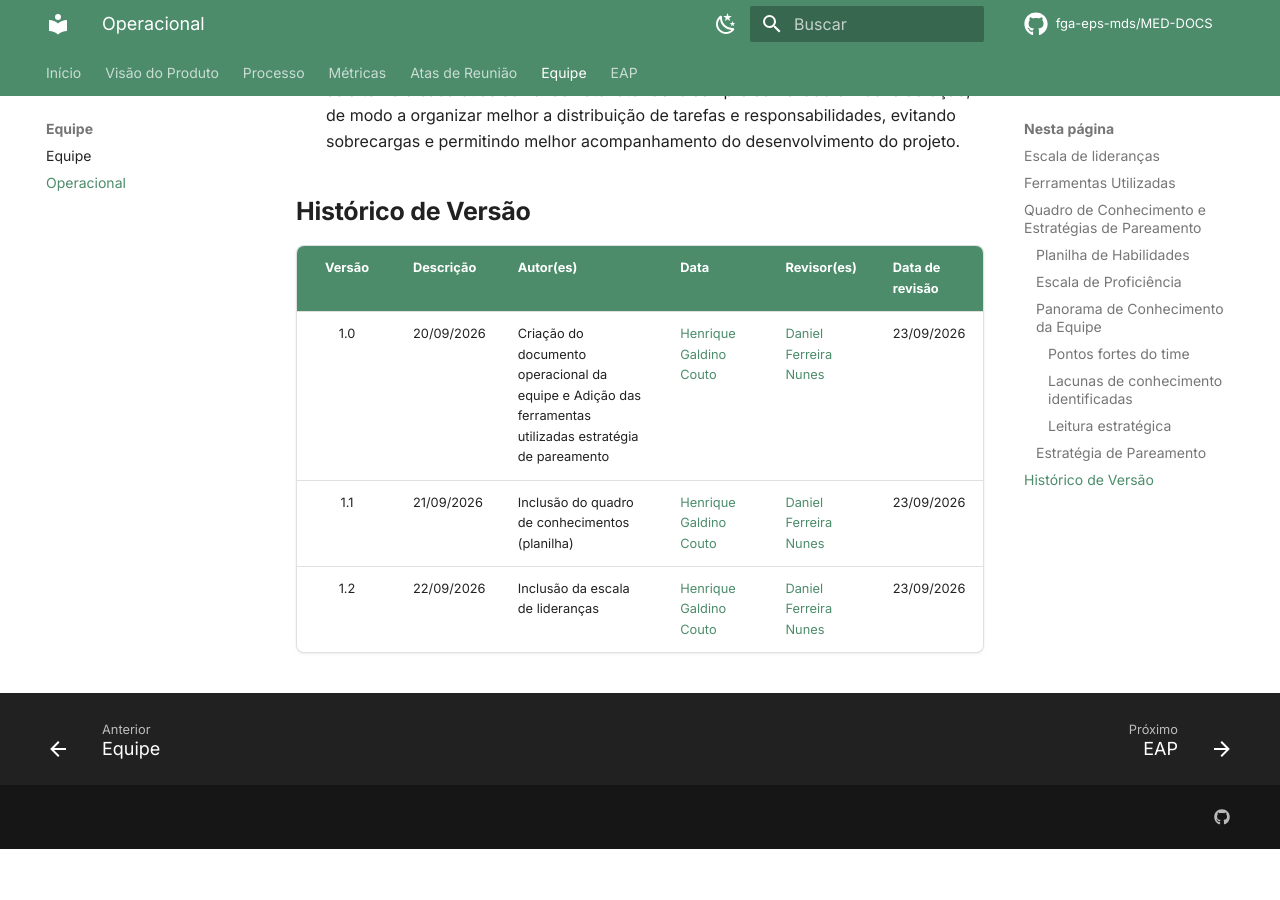
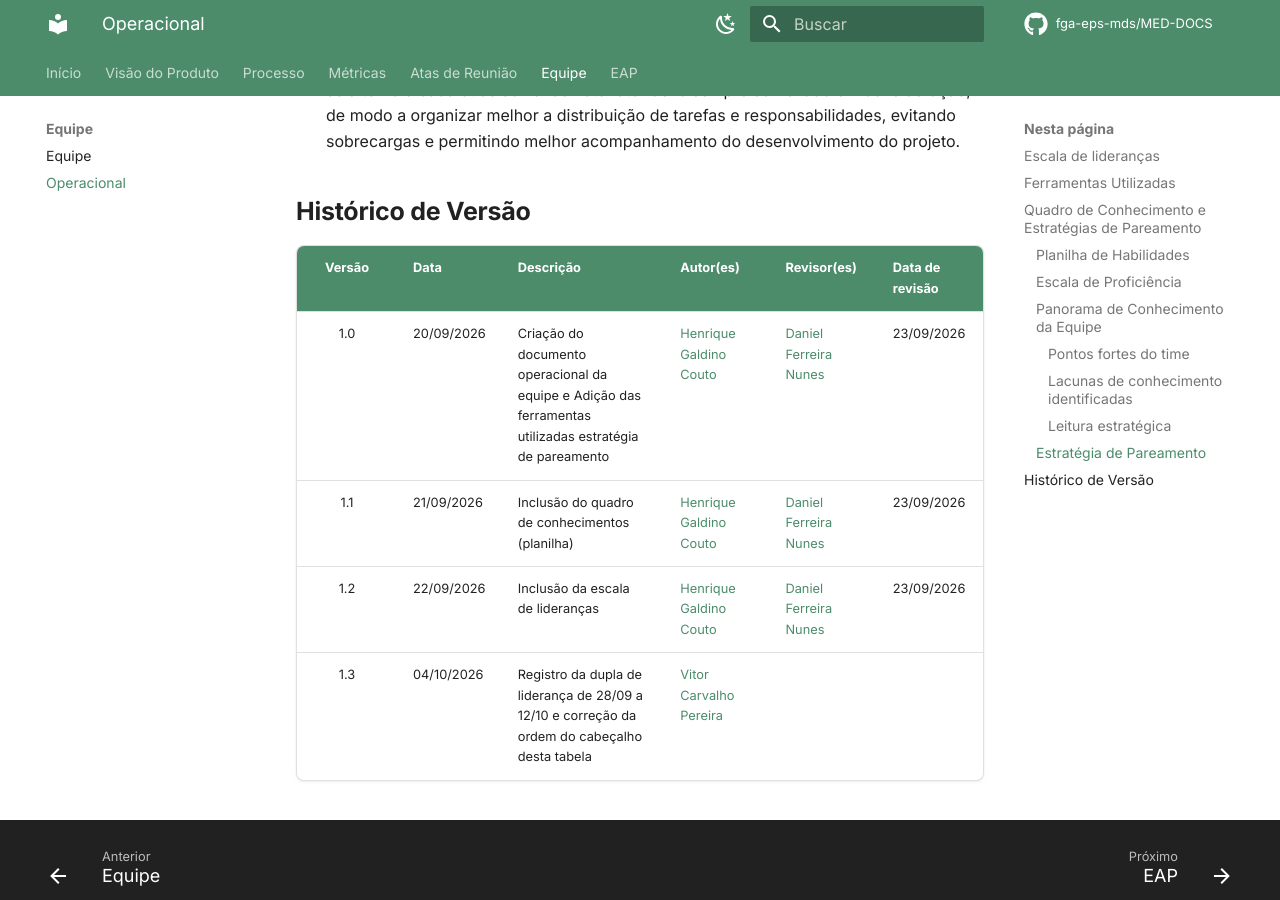
Before and after one commit to apollen27983/UNIEURO_MED-DOCS, an MkDocs documentation site: the page built from docs/equipe/operacional.md, in a window 1280 px wide and 900 px high, scrolled down 5032 px. Built offline with MkDocs 1.6.1 and Material for MkDocs 9.7.7, drawn with Linux system fonts in a browser that asks for light colours; comment, search, counter and statistics services are not loaded; before the commit the page ends 5881 px from its top, so only the background shows below that; some of the changed text lies outside the part shown.

Commit message:
docs(equipe): registra a liderança de 28/09 a 12/10
Preenche a dupla Vitor e Thales no período que ainda constava como 'A definir' e corrige a ordem do cabeçalho do histórico de versões, que não batia com as linhas.

```diff
--- a/docs/equipe/operacional.md
+++ b/docs/equipe/operacional.md
@@ -14,7 +14,7 @@ A tabela abaixo mostra a escala de lideranças da equipe, com a indicação dos
 | :---: | :---: | :---: |
 | 31/08/2026 a 14/09/2026 | [Lucas Mendonça Arruda](https://github.com/lucasarruda9) | [Gabriel Lopes de Amorim](https://github.com/BrzGab) |
 | 14/09/2026 a 28/09/2026 | [Daniel Ferreira Nunes](https://github.com/Mach1r0) | [Henrique Galdino Couto](https://github.com/hgaldino05) |
-| 28/09/2026 a 12/10/2026 | A definir | A definir |
+| 28/09/2026 a 12/10/2026 | [Vitor Carvalho Pereira](https://github.com/vcpVitor) | [Thales Germano Vargas Lima](https://github.com/thalesgvl) |
 | 12/10/2026 a 26/10/2026 | A definir | A definir |
 | 26/10/2026 a 09/11/2026 | A definir | A definir |
 | 09/11/2026 a 23/11/2026 | A definir | A definir |
@@ -112,8 +112,9 @@ A estratégia de pareamento para o desenvolvimento do projeto visa manter uma me
 
 ## Histórico de Versão
 
-| Versão | Descrição | Autor(es) | Data | Revisor(es) | Data de revisão |
+| Versão | Data | Descrição | Autor(es) | Revisor(es) | Data de revisão |
 | :----: | ---------- | --------- | ------------ | ------------ | ------------ |
 | 1.0 | 20/09/2026 | Criação do documento operacional da equipe e Adição das ferramentas utilizadas estratégia de pareamento| [Henrique Galdino Couto](https://github.com/hgaldino05) | [Daniel Ferreira Nunes](https://github.com/Mach1r0) |23/09/2026 |
 | 1.1 | 21/09/2026 | Inclusão do quadro de conhecimentos (planilha) | [Henrique Galdino Couto](https://github.com/hgaldino05) | [Daniel Ferreira Nunes](https://github.com/Mach1r0)  | 23/09/2026 |
 | 1.2 | 22/09/2026 | Inclusão da escala de lideranças | [Henrique Galdino Couto](https://github.com/hgaldino05) | [Daniel Ferreira Nunes](https://github.com/Mach1r0)  | 23/09/2026 |
+| 1.3 | 04/10/2026 | Registro da dupla de liderança de 28/09 a 12/10 e correção da ordem do cabeçalho desta tabela | [Vitor Carvalho Pereira](https://github.com/vcpVitor) | | |
```
